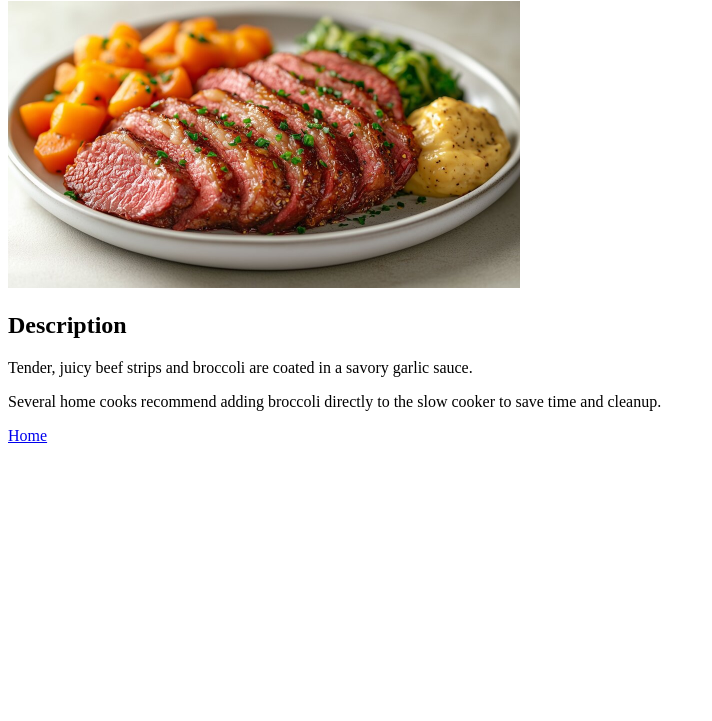
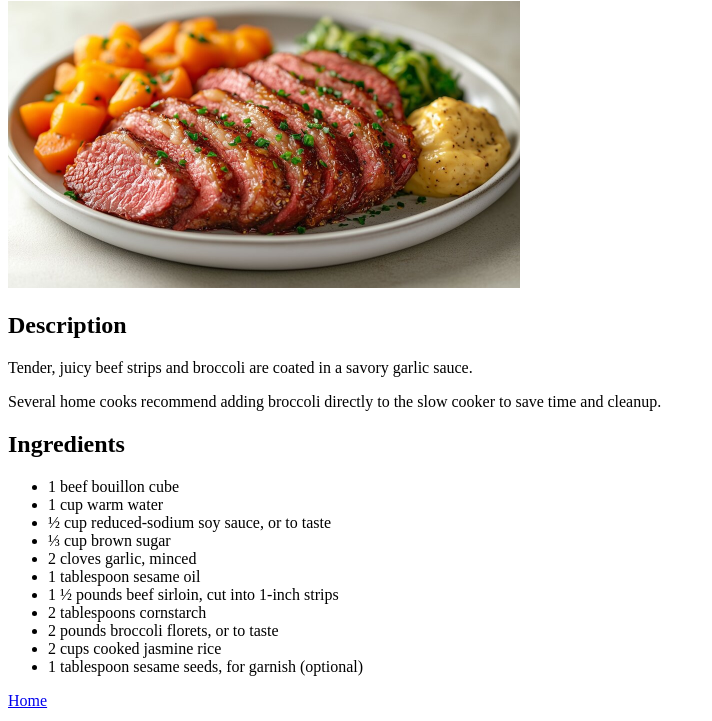
Before and after one commit to Beninakho/odin-recipes, a plain HTML site: page recipes/broccoli-beef.html in a window 1280 px wide. Shown: the part 79-800 px from the top of the page, without its empty margins (0-712 px from the left). Drawn offline with Linux system fonts and the light colour scheme.

Commit message:
Add a list of ingredients
Added a <h2> heading to each of the recipes and called it ingredients
Made sure to list all of the items with <ul> making an unordered list
To make a list I used the <li> element

```diff
--- a/recipes/broccoli-beef.html
+++ b/recipes/broccoli-beef.html
@@ -14,7 +14,20 @@
 
         <p>Several home cooks recommend adding broccoli directly to the slow cooker to save time and cleanup.</p>
 
-
+        <h2>Ingredients</h2>
+            <ul>
+                <li>1 beef bouillon cube</li>
+                <li>1 cup warm water</li>
+                <li>½ cup reduced-sodium soy sauce, or to taste</li>
+                <li>⅓ cup brown sugar</li>
+                <li>2 cloves garlic, minced</li>
+                <li>1 tablespoon sesame oil</li>
+                <li>1 ½ pounds beef sirloin, cut into 1-inch strips</li>
+                <li>2 tablespoons cornstarch</li>
+                <li>2 pounds broccoli florets, or to taste</li>
+                <li>2 cups cooked jasmine rice</li>
+                <li>1 tablespoon sesame seeds, for garnish (optional)</li>
+            </ul>
         <a href="../index.html">Home</a>
     </body>
 </html>
```
Also changed, not shown: recipes/sandwich.html (+11 -0 lines), recipes/soup.html (+11 -0 lines).
